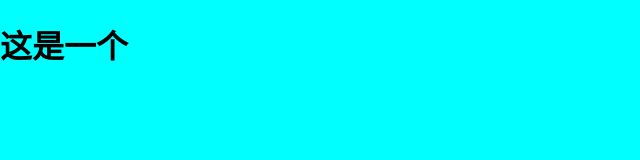
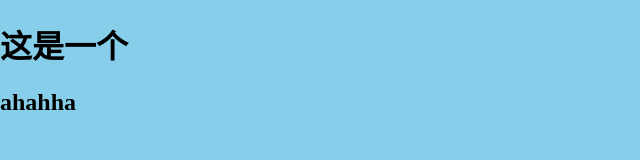
Before and after one commit to tiandcr/project_1, a plain HTML site: page index.html in a window 1280 px wide. Shown: the whole page, without its empty margins (0-640 px from the left). Drawn offline with Linux system fonts and the light colour scheme.

Commit message:
修改了css和html

```diff
--- a/index.css
+++ b/index.css
@@ -1,6 +1,6 @@
 html,
 body {
-  margin: 0;
-  padding: 0;
-  background-color: cyan;
+    margin: 0;
+    padding: 0;
+    background-color: skyblue;
 }
--- a/index.html
+++ b/index.html
@@ -13,6 +13,7 @@
     <h1>这是一个
 
     </h1>
+    <h2>ahahha </h2>
 </body>
 
 </html>
```
